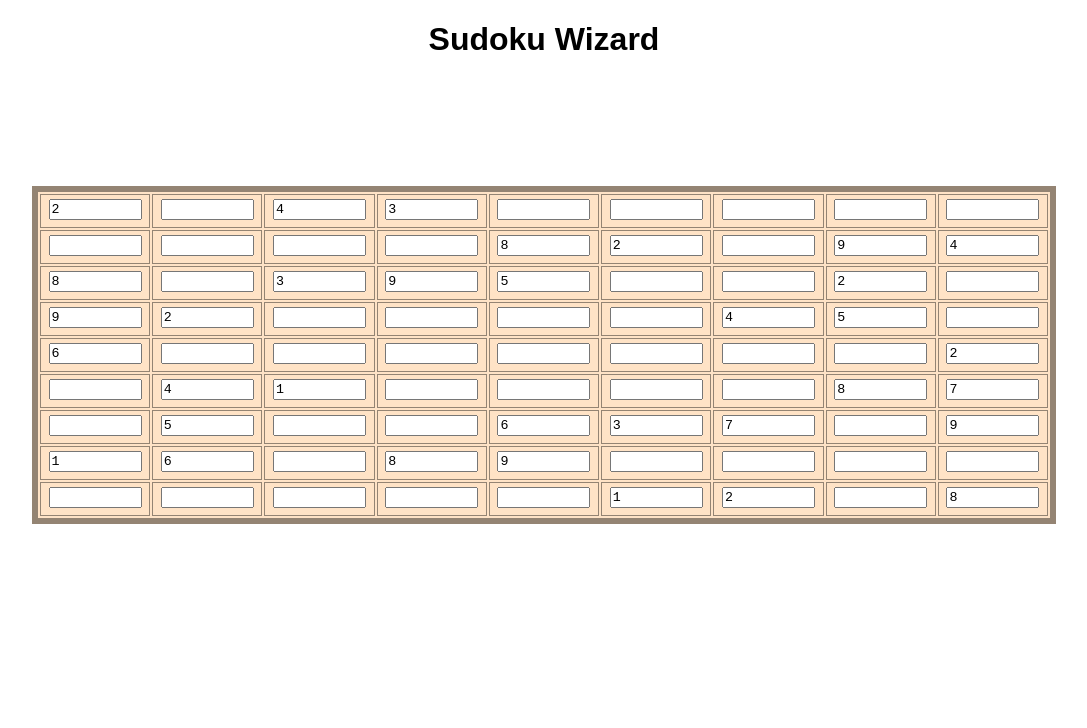
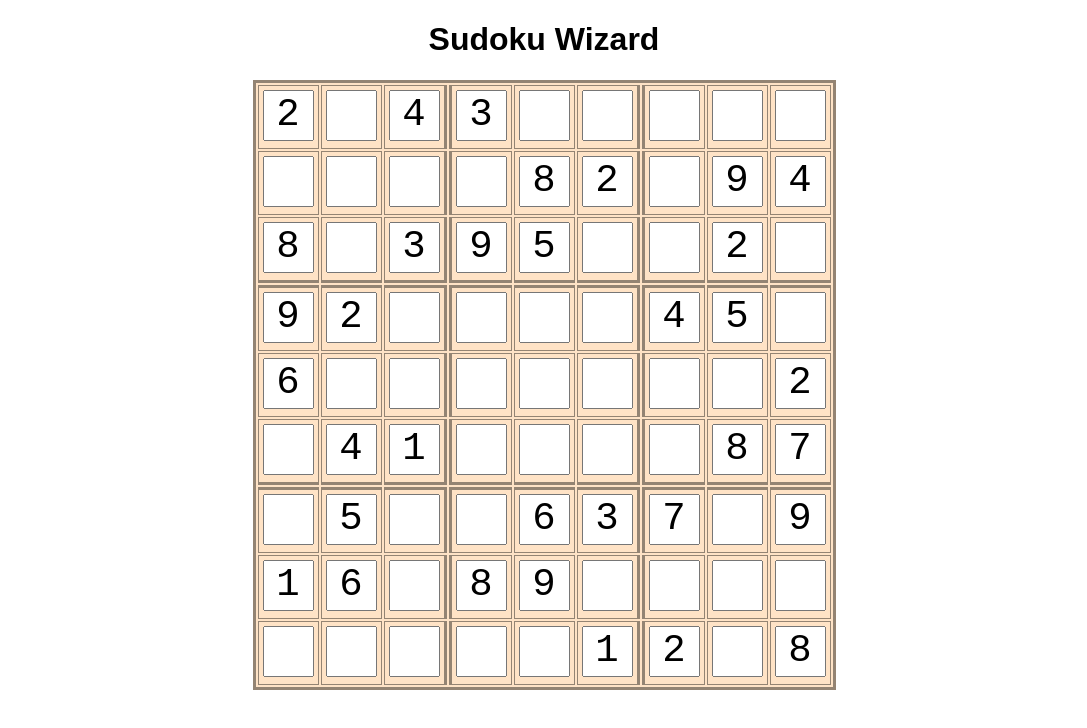
Before and after one commit to ryan-olejnik/Sudoku-Solver, a React (Create React App) app: page / in a window 1280 px wide. Shown: the top 728 px of the page, without its empty margins (96-1183 px from the left). Built offline with nearby package versions, Linux system fonts and the light colour scheme.

Commit message:
Styled table to look like a proper sudoku board

```diff
--- a/src/App.js
+++ b/src/App.js
@@ -9,7 +9,7 @@ class App extends Component {
         <header className="App-header">
           <h1 className="App-title">Sudoku Wizard</h1>
         </header>
-        <Table fill='easy'/>
+        <Table fill='easy' />
       </div>
     );
   }
--- a/src/components/InputBox.css
+++ b/src/components/InputBox.css
@@ -1,3 +1,7 @@
 textarea {
-   resize: none;
+  resize: none;
+  height: 45px;
+  width: 45px;
+  font-size: -webkit-xxx-large;
+  text-align: center;
 }
--- a/src/components/InputBox.jsx
+++ b/src/components/InputBox.jsx
@@ -17,13 +17,13 @@ class InputBox extends Component {
     if (!this.state.number){
       return (
         <React.Fragment>
-          <textarea rows="1" cols="9" maxlength='9' value='' />
+          <textarea rows="1" cols="1" maxLength='1' value='' />
         </React.Fragment>
       );
     } else {
       return (
         <React.Fragment>
-          <textarea rows="1" cols="9" maxlength='9' value={this.state.number} />
+          <textarea rows="1" cols="1" maxLength='1' value={this.state.number} />
         </React.Fragment>
       );
 
--- a/src/components/Table.css
+++ b/src/components/Table.css
@@ -1,18 +1,28 @@
-table.cinereousTable {
+table.sudokuTable {
   font-family: Arial, Helvetica, sans-serif;
-  border: 6px solid #948473;
+  border: 3px solid #948473;
   background-color: #FFE3C6;
-  width: 80%;
   margin:10%;
   text-align: center;
+  margin: auto;
 }
-table.cinereousTable td, table.cinereousTable th {
+table.sudokuTable td, table.sudokuTable th {
   border: 1px solid #948473;
   padding: 4px 4px;
 }
-table.cinereousTable tbody td {
+table.sudokuTable tbody td {
   font-size: 13px;
 }
-table.cinereousTable tfoot td {
-  font-size: 16px;
+
+.bottom-edge-bold {
+  border-bottom-width: 3px !important;
 }
+.left-edge-bold {
+  border-left-width: 3px !important;
+}
+.right-edge-bold {
+  border-right-width: 3px !important;
+}
+.top-edge-bold {
+  border-top-width: 3px !important;
+}
--- a/src/components/Table.jsx
+++ b/src/components/Table.jsx
@@ -7,103 +7,103 @@ class Table extends Component {
     super();
     this.state = {
       row1: {
-        col1: 'row1,col1',
-        col2: 'row1,col2',
-        col3: 'row1,col3',
-        col4: 'row1,col4',
-        col5: 'row1,col5',
-        col6: 'row1,col6',
-        col7: 'row1,col7',
-        col8: 'row1,col8',
-        col9: 'row1,col9',
+        col1: null,
+        col2: null,
+        col3: null,
+        col4: null,
+        col5: null,
+        col6: null,
+        col7: null,
+        col8: null,
+        col9: null,
       },
       row2: {
-        col1: 'row2,col1',
-        col2: 'row2,col2',
-        col3: 'row2,col3',
-        col4: 'row2,col4',
-        col5: 'row2,col5',
-        col6: 'row2,col6',
-        col7: 'row2,col7',
-        col8: 'row2,col8',
-        col9: 'row2,col9',
+        col1: null,
+        col2: null,
+        col3: null,
+        col4: null,
+        col5: null,
+        col6: null,
+        col7: null,
+        col8: null,
+        col9: null,
       },
       row3: {
-        col1: 'row3,col1',
-        col2: 'row3,col2',
-        col3: 'row3,col3',
-        col4: 'row3,col4',
-        col5: 'row3,col5',
-        col6: 'row3,col6',
-        col7: 'row3,col7',
-        col8: 'row3,col8',
-        col9: 'row3,col9',
+        col1: null,
+        col2: null,
+        col3: null,
+        col4: null,
+        col5: null,
+        col6: null,
+        col7: null,
+        col8: null,
+        col9: null,
       },
       row4: {
-        col1: 'row4,col1',
-        col2: 'row4,col2',
-        col3: 'row4,col3',
-        col4: 'row4,col4',
-        col5: 'row4,col5',
-        col6: 'row4,col6',
-        col7: 'row4,col7',
-        col8: 'row4,col8',
-        col9: 'row4,col9',
+        col1: null,
+        col2: null,
+        col3: null,
+        col4: null,
+        col5: null,
+        col6: null,
+        col7: null,
+        col8: null,
+        col9: null,
       },
       row5: {
-        col1: 'row5,col1',
-        col2: 'row5,col2',
-        col3: 'row5,col3',
-        col4: 'row5,col4',
-        col5: 'row5,col5',
-        col6: 'row5,col6',
-        col7: 'row5,col7',
-        col8: 'row5,col8',
-        col9: 'row5,col9',
+        col1: null,
+        col2: null,
+        col3: null,
+        col4: null,
+        col5: null,
+        col6: null,
+        col7: null,
+        col8: null,
+        col9: null,
       },
       row6: {
-        col1: 'row6,col1',
-        col2: 'row6,col2',
-        col3: 'row6,col3',
-        col4: 'row6,col4',
-        col5: 'row6,col5',
-        col6: 'row6,col6',
-        col7: 'row6,col7',
-        col8: 'row6,col8',
-        col9: 'row6,col9',
+        col1: null,
+        col2: null,
+        col3: null,
+        col4: null,
+        col5: null,
+        col6: null,
+        col7: null,
+        col8: null,
+        col9: null,
       },
       row7: {
-        col1: 'row7,col1',
-        col2: 'row7,col2',
-        col3: 'row7,col3',
-        col4: 'row7,col4',
-        col5: 'row7,col5',
-        col6: 'row7,col6',
-        col7: 'row7,col7',
-        col8: 'row7,col8',
-        col9: 'row7,col9',
+        col1: null,
+        col2: null,
+        col3: null,
+        col4: null,
+        col5: null,
+        col6: null,
+        col7: null,
+        col8: null,
+        col9: null,
       },
       row8: {
-        col1: 'row8,col1',
-        col2: 'row8,col2',
-        col3: 'row8,col3',
-        col4: 'row8,col4',
-        col5: 'row8,col5',
-        col6: 'row8,col6',
-        col7: 'row8,col7',
-        col8: 'row8,col8',
-        col9: 'row8,col9',
+        col1: null,
+        col2: null,
+        col3: null,
+        col4: null,
+        col5: null,
+        col6: null,
+        col7: null,
+        col8: null,
+        col9: null,
       },
       row9: {
-        col1: 'row9,col1',
-        col2: 'row9,col2',
-        col3: 'row9,col3',
-        col4: 'row9,col4',
-        col5: 'row9,col5',
-        col6: 'row9,col6',
-        col7: 'row9,col7',
-        col8: 'row9,col8',
-        col9: 'row9,col9',
+        col1: null,
+        col2: null,
+        col3: null,
+        col4: null,
+        col5: null,
+        col6: null,
+        col7: null,
+        col8: null,
+        col9: null,
       }
     }
   }
@@ -223,104 +223,104 @@ class Table extends Component {
   render() {
     return (
       <div className="Table">
-      <table class="cinereousTable">
+      <table className="sudokuTable">
         <tbody>
         <tr>
-          <td><InputBox number={this.state.row1.col1}/></td>
-          <td><InputBox number={this.state.row1.col2}/></td>
-          <td><InputBox number={this.state.row1.col3}/></td>
-          <td><InputBox number={this.state.row1.col4}/></td>
-          <td><InputBox number={this.state.row1.col5}/></td>
-          <td><InputBox number={this.state.row1.col6}/></td>
-          <td><InputBox number={this.state.row1.col7}/></td>
-          <td><InputBox number={this.state.row1.col8}/></td>
-          <td><InputBox number={this.state.row1.col9}/></td>
+          <td ><InputBox number={this.state.row1.col1}/></td>
+          <td ><InputBox number={this.state.row1.col2}/></td>
+          <td  className='right-edge-bold' ><InputBox number={this.state.row1.col3}/></td>
+          <td  className='left-edge-bold' ><InputBox number={this.state.row1.col4}/></td>
+          <td ><InputBox number={this.state.row1.col5}/></td>
+          <td  className='right-edge-bold' ><InputBox number={this.state.row1.col6}/></td>
+          <td  className='left-edge-bold' ><InputBox number={this.state.row1.col7}/></td>
+          <td ><InputBox number={this.state.row1.col8}/></td>
+          <td ><InputBox number={this.state.row1.col9}/></td>
         </tr>
         <tr>
           <td><InputBox number={this.state.row2.col1}/></td>
           <td><InputBox number={this.state.row2.col2}/></td>
-          <td><InputBox number={this.state.row2.col3}/></td>
-          <td><InputBox number={this.state.row2.col4}/></td>
+          <td className='right-edge-bold' ><InputBox number={this.state.row2.col3}/></td>
+          <td className='left-edge-bold' ><InputBox number={this.state.row2.col4}/></td>
           <td><InputBox number={this.state.row2.col5}/></td>
-          <td><InputBox number={this.state.row2.col6}/></td>
-          <td><InputBox number={this.state.row2.col7}/></td>
+          <td className='right-edge-bold' ><InputBox number={this.state.row2.col6}/></td>
+          <td className='left-edge-bold' ><InputBox number={this.state.row2.col7}/></td>
           <td><InputBox number={this.state.row2.col8}/></td>
           <td><InputBox number={this.state.row2.col9}/></td>
         </tr>
         <tr>
-          <td><InputBox number={this.state.row3.col1}/></td>
-          <td><InputBox number={this.state.row3.col2}/></td>
-          <td><InputBox number={this.state.row3.col3}/></td>
-          <td><InputBox number={this.state.row3.col4}/></td>
-          <td><InputBox number={this.state.row3.col5}/></td>
-          <td><InputBox number={this.state.row3.col6}/></td>
-          <td><InputBox number={this.state.row3.col7}/></td>
-          <td><InputBox number={this.state.row3.col8}/></td>
-          <td><InputBox number={this.state.row3.col9}/></td>
+          <td className='bottom-edge-bold'><InputBox number={this.state.row3.col1}/></td>
+          <td className='bottom-edge-bold'><InputBox number={this.state.row3.col2}/></td>
+          <td className='bottom-edge-bold right-edge-bold'><InputBox number={this.state.row3.col3}/></td>
+          <td className='bottom-edge-bold left-edge-bold'><InputBox number={this.state.row3.col4}/></td>
+          <td className='bottom-edge-bold'><InputBox number={this.state.row3.col5}/></td>
+          <td className='bottom-edge-bold right-edge-bold'><InputBox number={this.state.row3.col6}/></td>
+          <td className='bottom-edge-bold left-edge-bold'><InputBox number={this.state.row3.col7}/></td>
+          <td className='bottom-edge-bold'><InputBox number={this.state.row3.col8}/></td>
+          <td className='bottom-edge-bold'><InputBox number={this.state.row3.col9}/></td>
         </tr>
         <tr>
-          <td><InputBox number={this.state.row4.col1}/></td>
-          <td><InputBox number={this.state.row4.col2}/></td>
-          <td><InputBox number={this.state.row4.col3}/></td>
-          <td><InputBox number={this.state.row4.col4}/></td>
-          <td><InputBox number={this.state.row4.col5}/></td>
-          <td><InputBox number={this.state.row4.col6}/></td>
-          <td><InputBox number={this.state.row4.col7}/></td>
-          <td><InputBox number={this.state.row4.col8}/></td>
-          <td><InputBox number={this.state.row4.col9}/></td>
+          <td className='top-edge-bold' ><InputBox number={this.state.row4.col1}/></td>
+          <td className='top-edge-bold' ><InputBox number={this.state.row4.col2}/></td>
+          <td className='top-edge-bold right-edge-bold' ><InputBox number={this.state.row4.col3}/></td>
+          <td className='top-edge-bold left-edge-bold' ><InputBox number={this.state.row4.col4}/></td>
+          <td className='top-edge-bold' ><InputBox number={this.state.row4.col5}/></td>
+          <td className='top-edge-bold right-edge-bold' ><InputBox number={this.state.row4.col6}/></td>
+          <td className='top-edge-bold left-edge-bold' ><InputBox number={this.state.row4.col7}/></td>
+          <td className='top-edge-bold' ><InputBox number={this.state.row4.col8}/></td>
+          <td className='top-edge-bold' ><InputBox number={this.state.row4.col9}/></td>
         </tr>
         <tr>
           <td><InputBox number={this.state.row5.col1}/></td>
           <td><InputBox number={this.state.row5.col2}/></td>
-          <td><InputBox number={this.state.row5.col3}/></td>
-          <td><InputBox number={this.state.row5.col4}/></td>
+          <td className='right-edge-bold' ><InputBox number={this.state.row5.col3}/></td>
+          <td className='left-edge-bold' ><InputBox number={this.state.row5.col4}/></td>
           <td><InputBox number={this.state.row5.col5}/></td>
-          <td><InputBox number={this.state.row5.col6}/></td>
-          <td><InputBox number={this.state.row5.col7}/></td>
+          <td className='right-edge-bold' ><InputBox number={this.state.row5.col6}/></td>
+          <td className='left-edge-bold' ><InputBox number={this.state.row5.col7}/></td>
           <td><InputBox number={this.state.row5.col8}/></td>
           <td><InputBox number={this.state.row5.col9}/></td>
         </tr>
         <tr>
-          <td><InputBox number={this.state.row6.col1}/></td>
-          <td><InputBox number={this.state.row6.col2}/></td>
-          <td><InputBox number={this.state.row6.col3}/></td>
-          <td><InputBox number={this.state.row6.col4}/></td>
-          <td><InputBox number={this.state.row6.col5}/></td>
-          <td><InputBox number={this.state.row6.col6}/></td>
-          <td><InputBox number={this.state.row6.col7}/></td>
-          <td><InputBox number={this.state.row6.col8}/></td>
-          <td><InputBox number={this.state.row6.col9}/></td>
+          <td className='bottom-edge-bold' ><InputBox number={this.state.row6.col1}/></td>
+          <td className='bottom-edge-bold' ><InputBox number={this.state.row6.col2}/></td>
+          <td className='bottom-edge-bold right-edge-bold' ><InputBox number={this.state.row6.col3}/></td>
+          <td className='bottom-edge-bold left-edge-bold' ><InputBox number={this.state.row6.col4}/></td>
+          <td className='bottom-edge-bold' ><InputBox number={this.state.row6.col5}/></td>
+          <td className='bottom-edge-bold right-edge-bold' ><InputBox number={this.state.row6.col6}/></td>
+          <td className='bottom-edge-bold left-edge-bold' ><InputBox number={this.state.row6.col7}/></td>
+          <td className='bottom-edge-bold' ><InputBox number={this.state.row6.col8}/></td>
+          <td className='bottom-edge-bold' ><InputBox number={this.state.row6.col9}/></td>
         </tr>
         <tr>
-          <td><InputBox number={this.state.row7.col1}/></td>
-          <td><InputBox number={this.state.row7.col2}/></td>
-          <td><InputBox number={this.state.row7.col3}/></td>
-          <td><InputBox number={this.state.row7.col4}/></td>
-          <td><InputBox number={this.state.row7.col5}/></td>
-          <td><InputBox number={this.state.row7.col6}/></td>
-          <td><InputBox number={this.state.row7.col7}/></td>
-          <td><InputBox number={this.state.row7.col8}/></td>
-          <td><InputBox number={this.state.row7.col9}/></td>
+          <td className='top-edge-bold' ><InputBox number={this.state.row7.col1}/></td>
+          <td className='top-edge-bold' ><InputBox number={this.state.row7.col2}/></td>
+          <td className='top-edge-bold right-edge-bold' ><InputBox number={this.state.row7.col3}/></td>
+          <td className='top-edge-bold left-edge-bold' ><InputBox number={this.state.row7.col4}/></td>
+          <td className='top-edge-bold' ><InputBox number={this.state.row7.col5}/></td>
+          <td className='top-edge-bold right-edge-bold' ><InputBox number={this.state.row7.col6}/></td>
+          <td className='top-edge-bold left-edge-bold' ><InputBox number={this.state.row7.col7}/></td>
+          <td className='top-edge-bold' ><InputBox number={this.state.row7.col8}/></td>
+          <td className='top-edge-bold' ><InputBox number={this.state.row7.col9}/></td>
         </tr>
         <tr>
           <td><InputBox number={this.state.row8.col1}/></td>
           <td><InputBox number={this.state.row8.col2}/></td>
-          <td><InputBox number={this.state.row8.col3}/></td>
-          <td><InputBox number={this.state.row8.col4}/></td>
+          <td className='right-edge-bold' ><InputBox number={this.state.row8.col3}/></td>
+          <td className='left-edge-bold' ><InputBox number={this.state.row8.col4}/></td>
           <td><InputBox number={this.state.row8.col5}/></td>
-          <td><InputBox number={this.state.row8.col6}/></td>
-          <td><InputBox number={this.state.row8.col7}/></td>
+          <td className='right-edge-bold' ><InputBox number={this.state.row8.col6}/></td>
+          <td className='left-edge-bold' ><InputBox number={this.state.row8.col7}/></td>
           <td><InputBox number={this.state.row8.col8}/></td>
           <td><InputBox number={this.state.row8.col9}/></td>
         </tr>
         <tr>
           <td><InputBox number={this.state.row9.col1}/></td>
           <td><InputBox number={this.state.row9.col2}/></td>
-          <td><InputBox number={this.state.row9.col3}/></td>
-          <td><InputBox number={this.state.row9.col4}/></td>
+          <td className='right-edge-bold' ><InputBox number={this.state.row9.col3}/></td>
+          <td className='left-edge-bold' ><InputBox number={this.state.row9.col4}/></td>
           <td><InputBox number={this.state.row9.col5}/></td>
-          <td><InputBox number={this.state.row9.col6}/></td>
-          <td><InputBox number={this.state.row9.col7}/></td>
+          <td className='right-edge-bold' ><InputBox number={this.state.row9.col6}/></td>
+          <td className='left-edge-bold' ><InputBox number={this.state.row9.col7}/></td>
           <td><InputBox number={this.state.row9.col8}/></td>
           <td><InputBox number={this.state.row9.col9}/></td>
         </tr>
```
Also changed, not shown: src/components/TEMP.jsx (added, +101 -0 lines).
